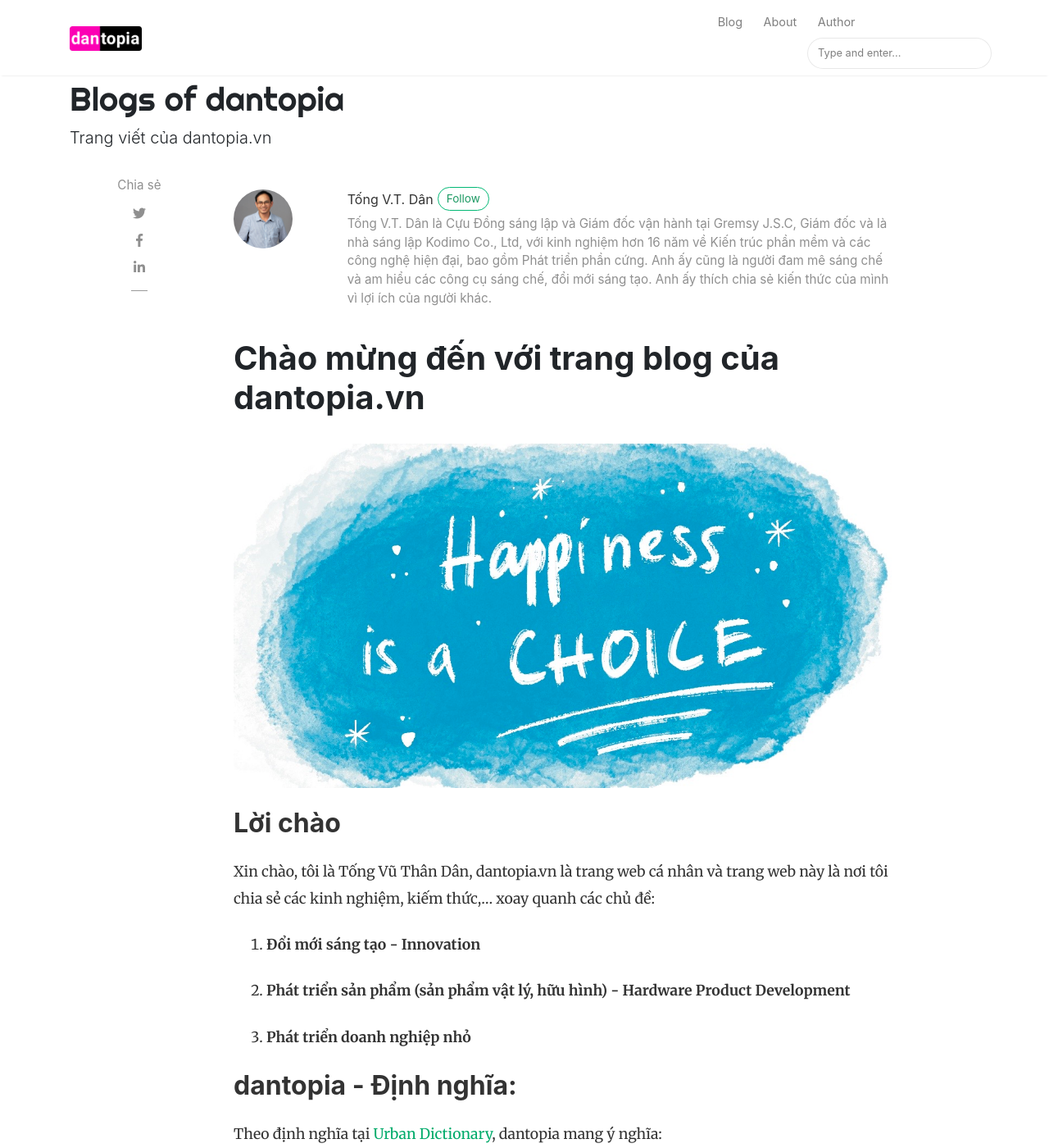
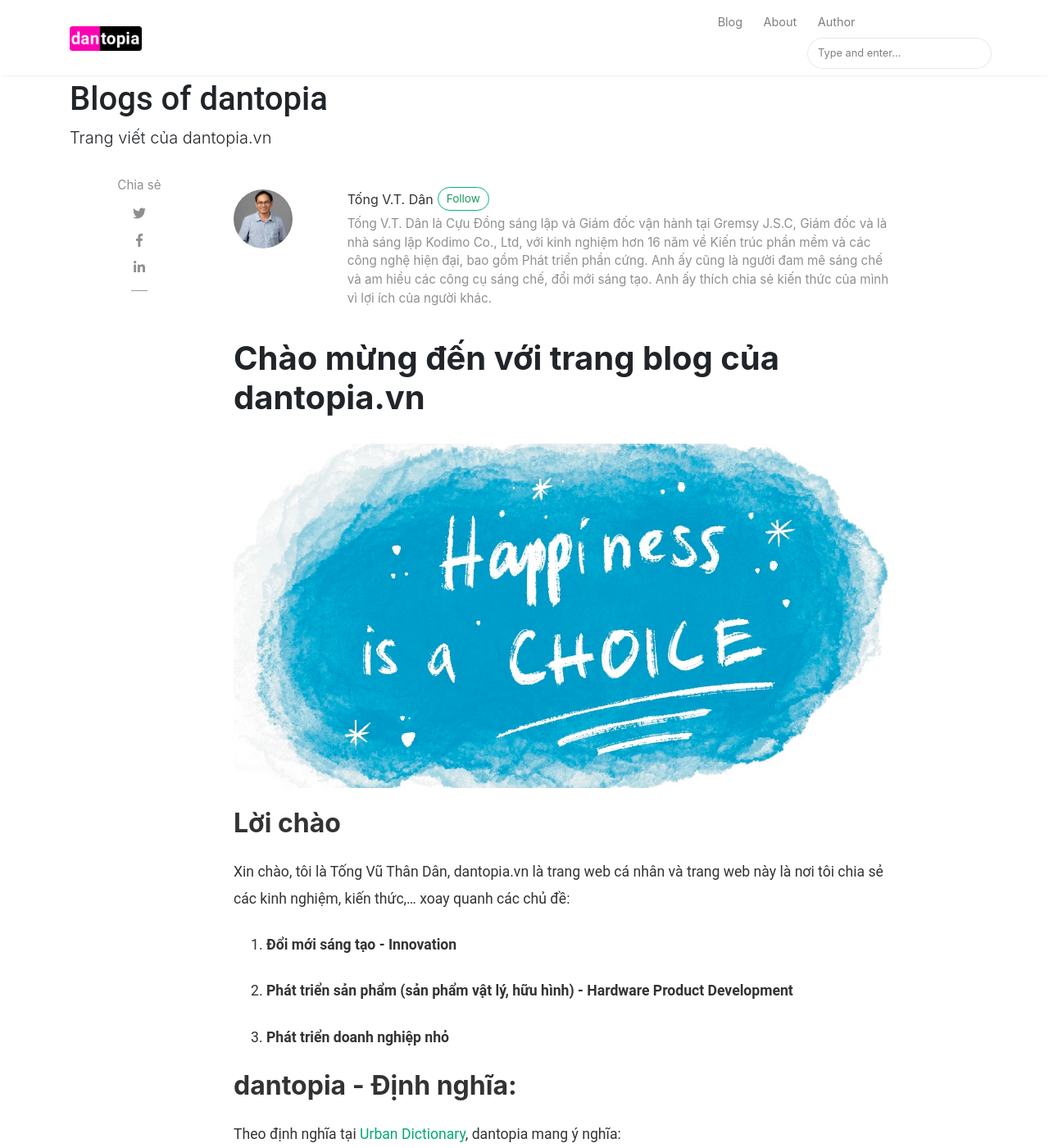
Before and after one commit to dantopiaz/blogs, a Jekyll site: the page built from _posts/2023-02-20-welcome-dantopia-blog.md, in a window 1280 px wide and 1400 px high. Shown: the whole window at 82% size. Built offline with Jekyll 4.4.1, drawn with Linux system fonts in a browser that asks for light colours; nearby versions of some CDN libraries; comment, search, counter and statistics services are not loaded.

Commit message:
Update font chữ

```diff
--- a/_posts/2023-02-20-welcome-dantopia-blog.md
+++ b/_posts/2023-02-20-welcome-dantopia-blog.md
@@ -8,7 +8,7 @@ featured: true
 hidden: true
 ---
 ## Lời chào
-Xin chào, tôi là Tống Vũ Thân Dân, dantopia.vn là trang web cá nhân và trang web này là nơi tôi chia sẻ các kinh nghiệm, kiếm thức,... xoay quanh các chủ đề:
+Xin chào, tôi là Tống Vũ Thân Dân, dantopia.vn là trang web cá nhân và trang web này là nơi tôi chia sẻ các kinh nghiệm, kiến thức,... xoay quanh các chủ đề:
 
 1. **Đổi mới sáng tạo - Innovation**
 
--- a/assets/css/screen.css
+++ b/assets/css/screen.css
@@ -305,7 +305,7 @@ span.post-read-more a:hover {
 }
 
 .mainheading h1.sitetitle {
-    font-family: Righteous;
+    font-family: Roboto;
 }
 
 .mainheading h1.posttitle {
@@ -330,7 +330,7 @@ span.post-read-more a:hover {
 }
 
 .article-post {
-    font-family: Merriweather;
+    font-family: Roboto;
     font-size: 1.1rem;
     line-height: 1.84;
     color: rgba(0, 0, 0, .8);
```
Also changed, not shown: 5 other files.
